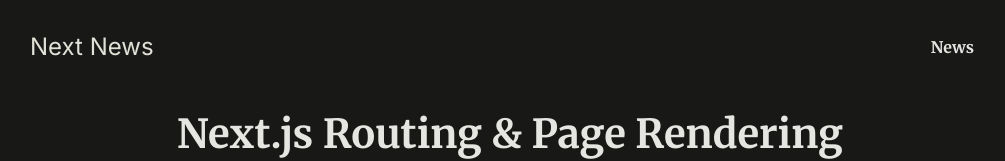
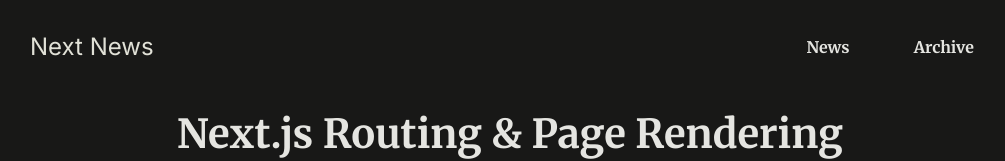
Before and after one commit to hyeonkyeong31/Next-NewsPage, a Next.js app: page / in a window 1280 px wide. Shown: the top 161 px of the page, without its empty margins (130-1135 px from the left). Built offline with nearby package versions, Linux system fonts and the light colour scheme.

Commit message:
feat : separate server and client components

```diff
--- a/components/main-header.js
+++ b/components/main-header.js
@@ -1,4 +1,5 @@
 import Link from "next/link";
+import NavLink from "./nav-link";
 
 export default function MainHeader() {
     return (
@@ -9,7 +10,10 @@
             <nav>
                 <ul>
                     <li>
-                        <Link href="/news">News</Link>
+                        <NavLink href="/news">News</NavLink>
+                    </li>
+                    <li>
+                        <NavLink href="/archive">Archive</NavLink>
                     </li>
                 </ul>
             </nav>
--- /dev/null
+++ b/components/nav-link.js
@@ -0,0 +1,15 @@
+"use client";
+import Link from "next/link";
+import { usePathname } from "next/navigation";
+
+export default function NavLink({ href, children }) {
+    const path = usePathname();
+    return (
+        <Link
+            href="/news"
+            className={path.startsWith(href) ? "active" : undefined}
+        >
+            {children}
+        </Link>
+    );
+}
```
Also changed, not shown: app/archive/@archive/[[...filter]]/error.js (added, +10 -0 lines).
